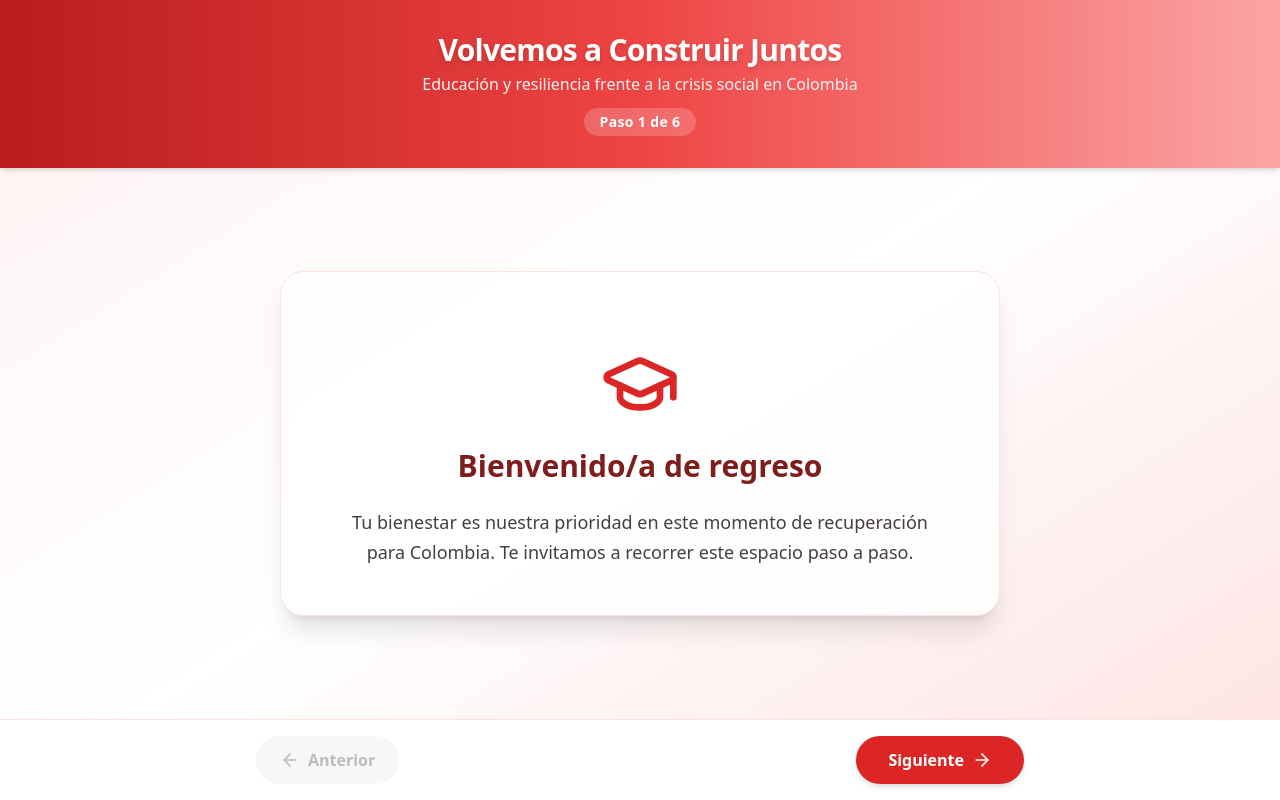
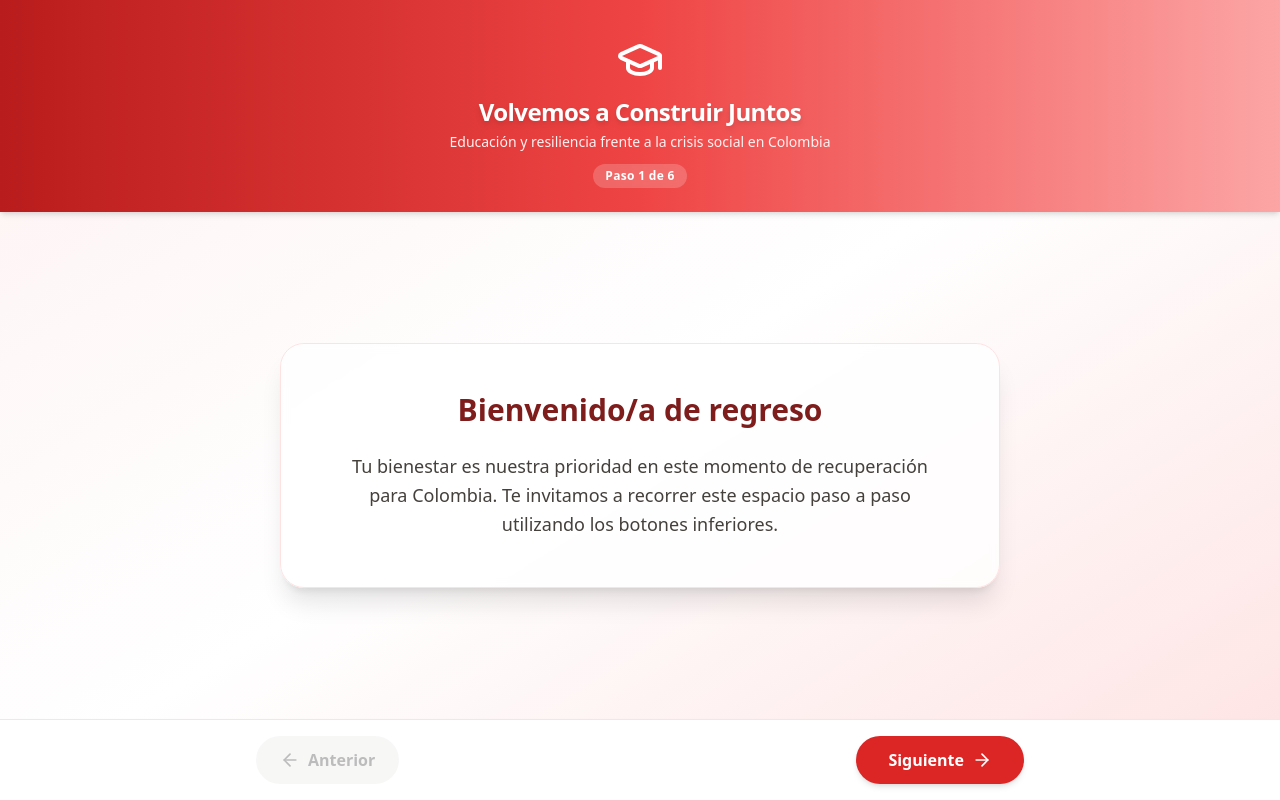
Before and after one commit to AlejandroMedinaMarin/INICIO-DE-CLASE-Y-SENSIBILIZACI-N, a plain HTML site: page index.html in a window 1280 px wide. Drawn offline with nearby package versions, Linux system fonts and the light colour scheme.

Commit message:
Update index.html

```diff
--- a/index.html
+++ b/index.html
@@ -9,23 +9,28 @@
 </head>
 <body class="min-h-screen bg-gradient-to-br from-red-50 via-white to-red-100 font-sans text-stone-800 flex flex-col justify-between">
 
-    <header class="bg-gradient-to-r from-red-700 via-red-500 to-red-300 text-white py-8 px-6 shadow-md text-center">
-        <h1 class="text-2xl md:text-3xl font-extrabold tracking-tight drop-shadow-md">Volvemos a Construir Juntos</h1>
-        <p class="text-sm md:text-base text-red-50 mt-1">Educación y resiliencia frente a la crisis social en Colombia</p>
-        <div id="indicadorPaso" class="mt-3 inline-block bg-white/20 backdrop-blur-sm px-4 py-1 rounded-full text-sm font-semibold tracking-wide">
-            Paso 1 de 6
+    <header class="bg-gradient-to-r from-red-700 via-red-500 to-red-300 text-white py-6 px-6 shadow-md text-center">
+        <div class="max-w-3xl mx-auto flex flex-col items-center justify-center space-y-3">
+            <img src="imagen.jpg" alt="Logo Universidad" class="max-h-24 object-contain rounded-xl shadow-md bg-white/10 p-2 fallback-icon" onerror="this.style.display='none'; document.getElementById('icon-fallback').style.display='block';">
+            <i id="icon-fallback" data-lucide="graduation-cap" class="w-12 h-12 text-white" style="display: none;"></i>
+
+            <div>
+                <h1 class="text-xl md:text-2xl font-extrabold tracking-tight drop-shadow-md">Volvemos a Construir Juntos</h1>
+                <p class="text-xs md:text-sm text-red-50 mt-1">Educación y resiliencia frente a la crisis social en Colombia</p>
+            </div>
+
+            <div id="indicadorPaso" class="bg-white/20 backdrop-blur-sm px-3 py-1 rounded-full text-xs font-semibold tracking-wide">
+                Paso 1 de 6
+            </div>
         </div>
     </header>
 
-    <main class="max-w-3xl mx-auto px-6 py-10 w-full flex-grow flex items-center justify-center">
+    <main class="max-w-3xl mx-auto px-6 py-8 w-full flex-grow flex items-center justify-center">
 
         <div class="seccion-paso w-full text-center space-y-6 bg-white/80 backdrop-blur-sm p-8 md:p-12 rounded-3xl shadow-xl border border-red-100">
-            <img src="imagen.jpg" alt="Logo Universidad" class="mx-auto max-h-40 object-contain rounded-xl shadow-lg bg-white/10 p-2 fallback-icon" onerror="this.style.display='none'; document.getElementById('icon-fallback').style.display='block';">
-            <i id="icon-fallback" data-lucide="graduation-cap" class="w-20 h-20 mx-auto text-red-600" style="display: none;"></i>
-
             <h2 class="text-3xl font-extrabold text-red-900">Bienvenido/a de regreso</h2>
             <p class="text-lg text-stone-700 leading-relaxed max-w-xl mx-auto">
-                Tu bienestar es nuestra prioridad en este momento de recuperación para Colombia. Te invitamos a recorrer este espacio paso a paso.
+                Tu bienestar es nuestra prioridad en este momento de recuperación para Colombia. Te invitamos a recorrer este espacio paso a paso utilizando los botones inferiores.
             </p>
         </div>
 
```
